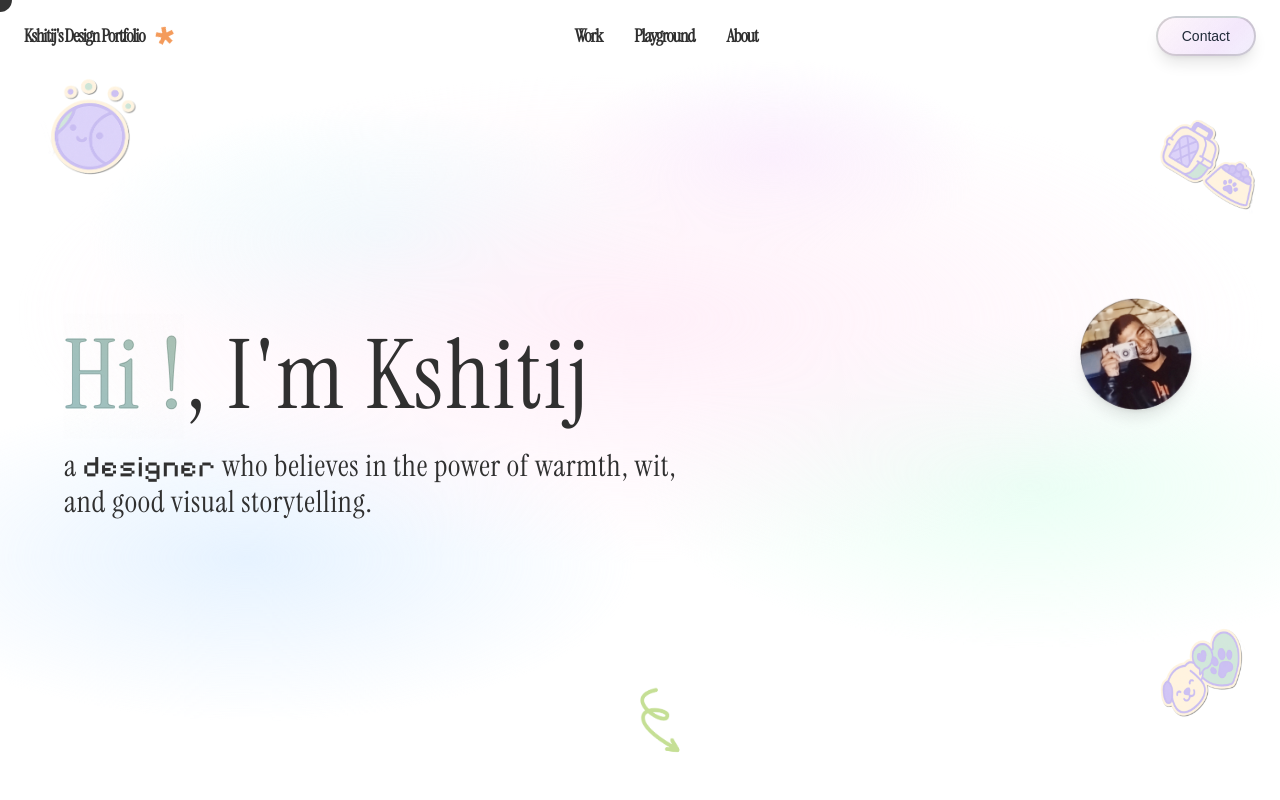
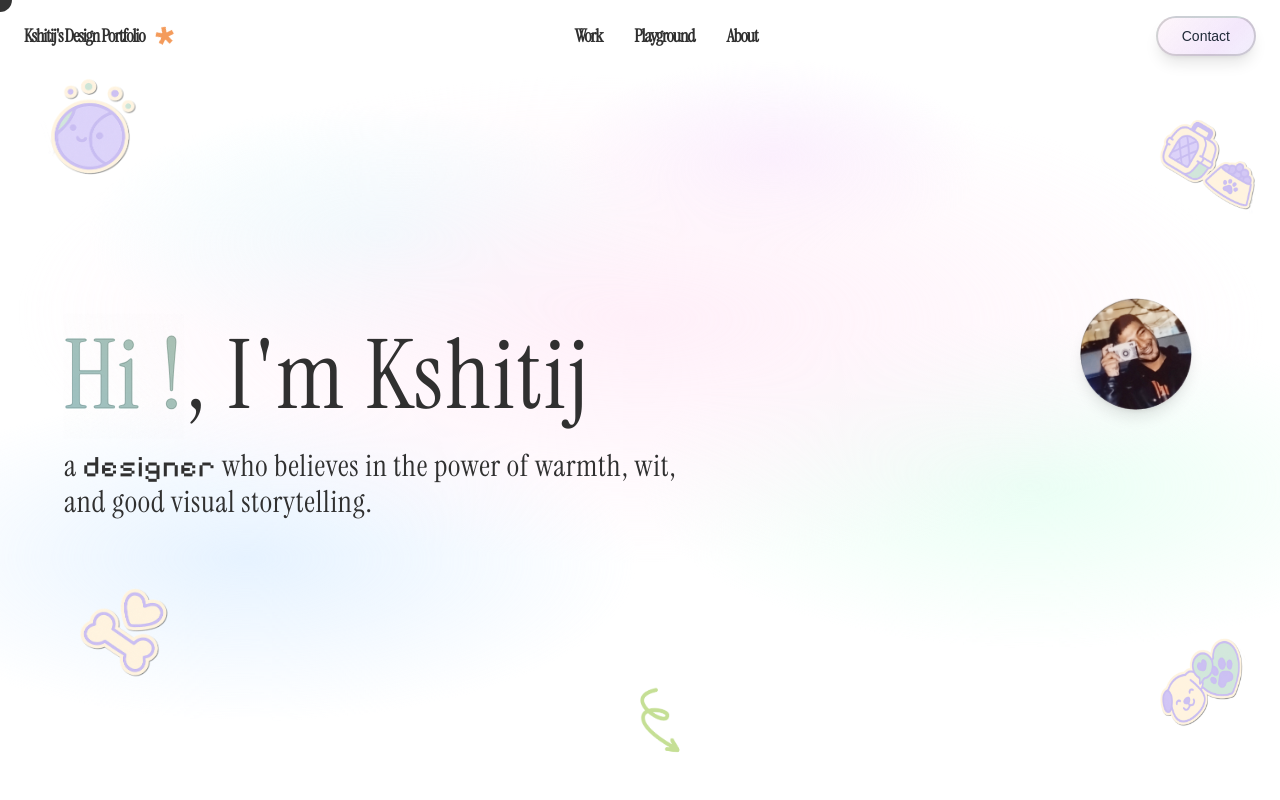
Before and after one commit to kshitij0299/pastel-pivot-folio, a React (Vite) app: page / in a window 1280 px wide. Shown: the top 800 px of the page. Built offline with nearby package versions, Linux system fonts and the light colour scheme; a web font is replaced by a local one.

Commit message:
Reverted to commit c46b1e8812e878f1b12a10f8bdea57b542d8b448

```diff
--- a/src/components/HeroSection.tsx
+++ b/src/components/HeroSection.tsx
@@ -45,6 +45,14 @@ export const HeroSection = () => {
       x: window.innerWidth - 120, // Default right position
       y: 128,
       size: "w-20 h-20 md:w-24 md:h-24"
+    },
+    {
+      id: 3,
+      src: "/lovable-uploads/19dad77f-e13e-4f9d-b410-b68a7d608120.png",
+      alt: "Decorative sticker",
+      x: 80,
+      y: window.innerHeight - 200, // Default bottom position
+      size: "w-18 h-18 md:w-22 md:h-22"
     },
     {
       id: 4,
```
